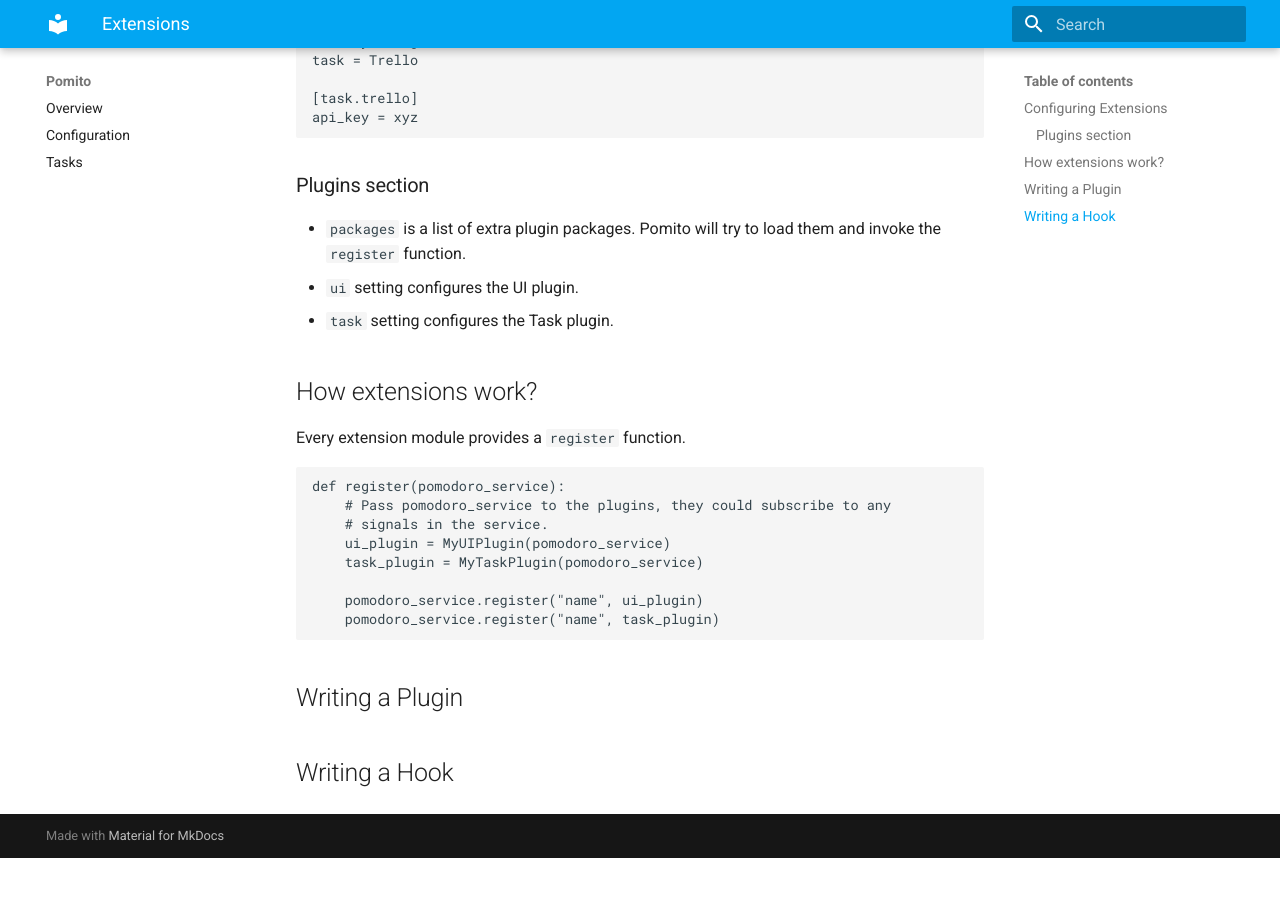
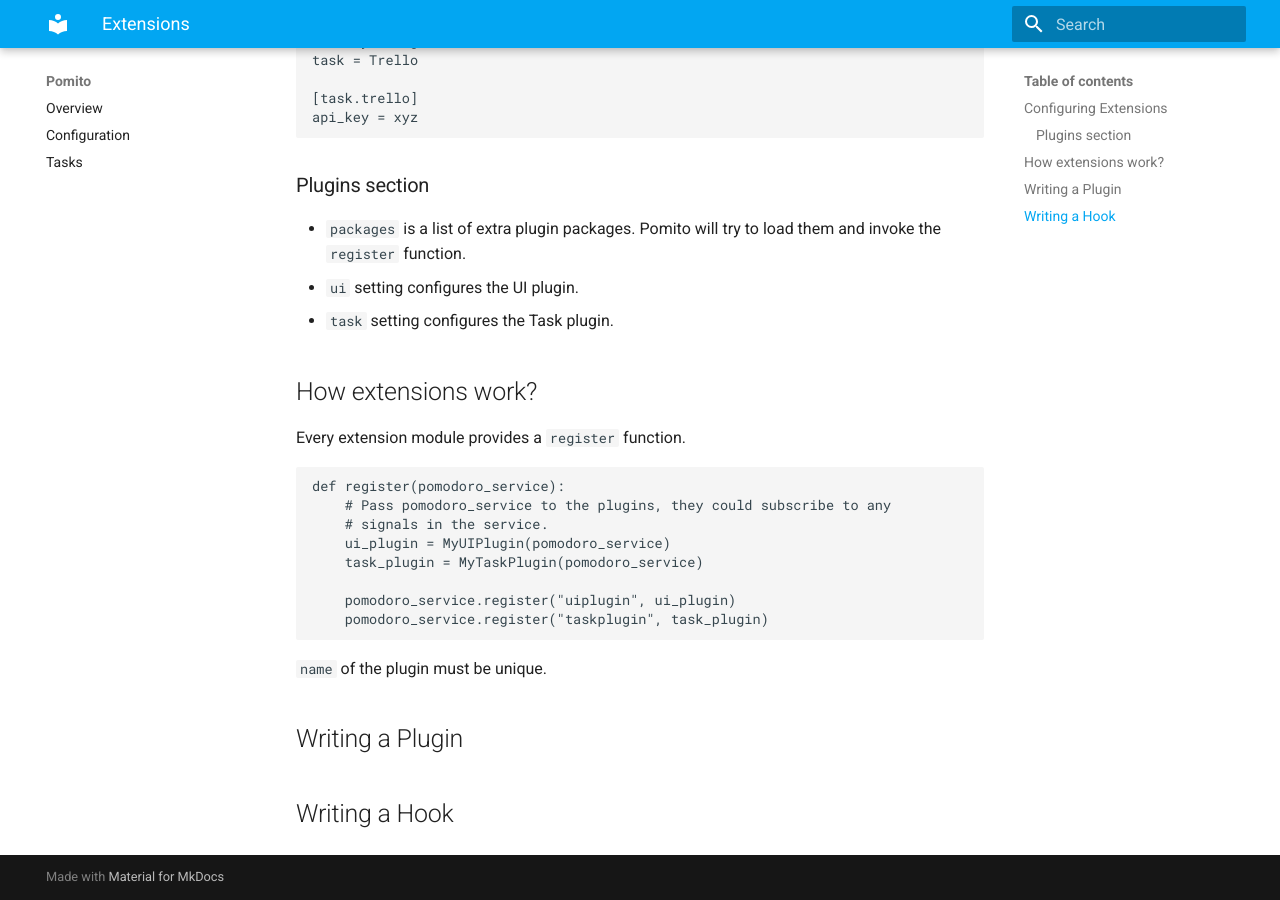
Before and after one commit to codito/pomito, an MkDocs documentation site: the page built from docs/extensions.md, in a window 1280 px wide and 900 px high, scrolled down 508 px. Built offline with MkDocs 1.6.1 and Material for MkDocs 9.7.7, drawn with Linux system fonts in a browser that asks for light colours; old or Windows-style settings are respelled for this version of MkDocs; before the commit the page ends 1366 px from its top, so only the background shows below that.

Commit message:
Update extensions.md

````diff
--- a/docs/extensions.md
+++ b/docs/extensions.md
@@ -42,9 +42,11 @@
     ui_plugin = MyUIPlugin(pomodoro_service)
     task_plugin = MyTaskPlugin(pomodoro_service)
 
-    pomodoro_service.register("name", ui_plugin)
-    pomodoro_service.register("name", task_plugin)
+    pomodoro_service.register("uiplugin", ui_plugin)
+    pomodoro_service.register("taskplugin", task_plugin)
 ```
+
+`name` of the plugin must be unique.
 
 ## Writing a Plugin
 
````
